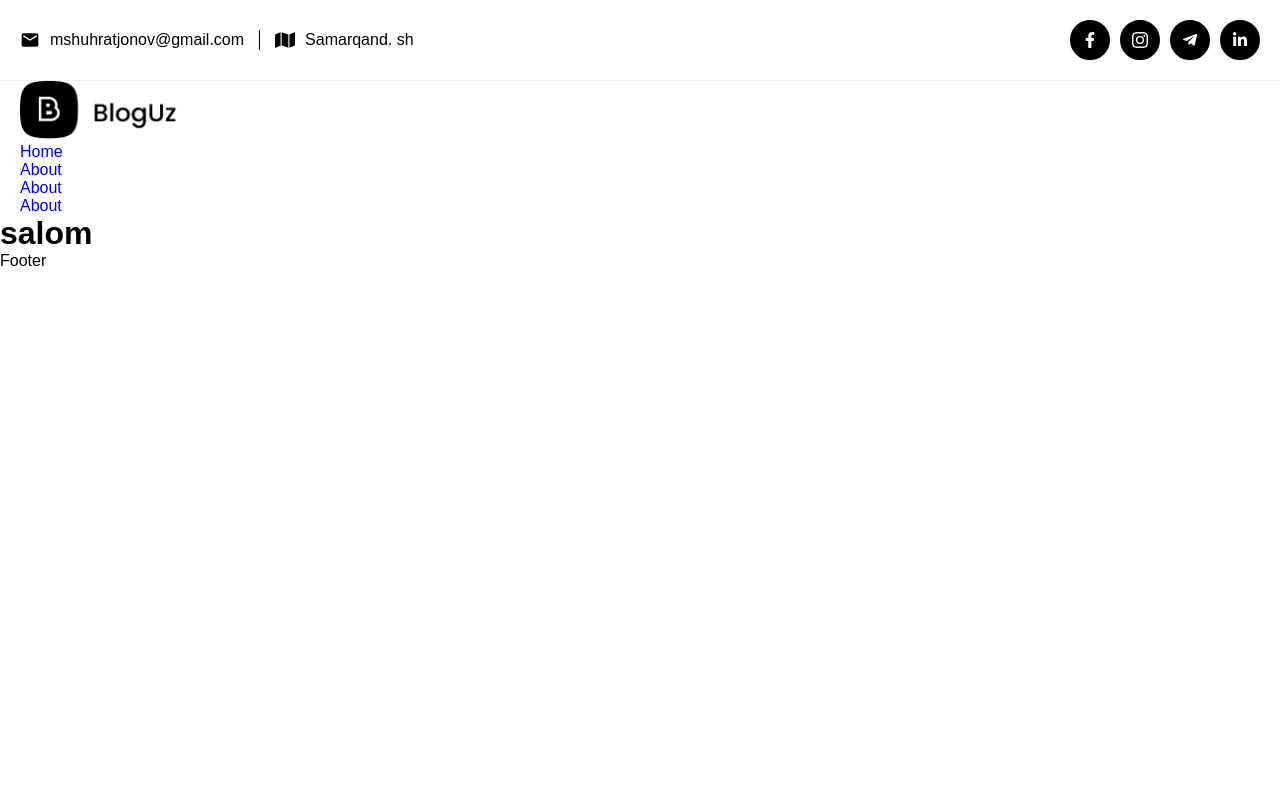
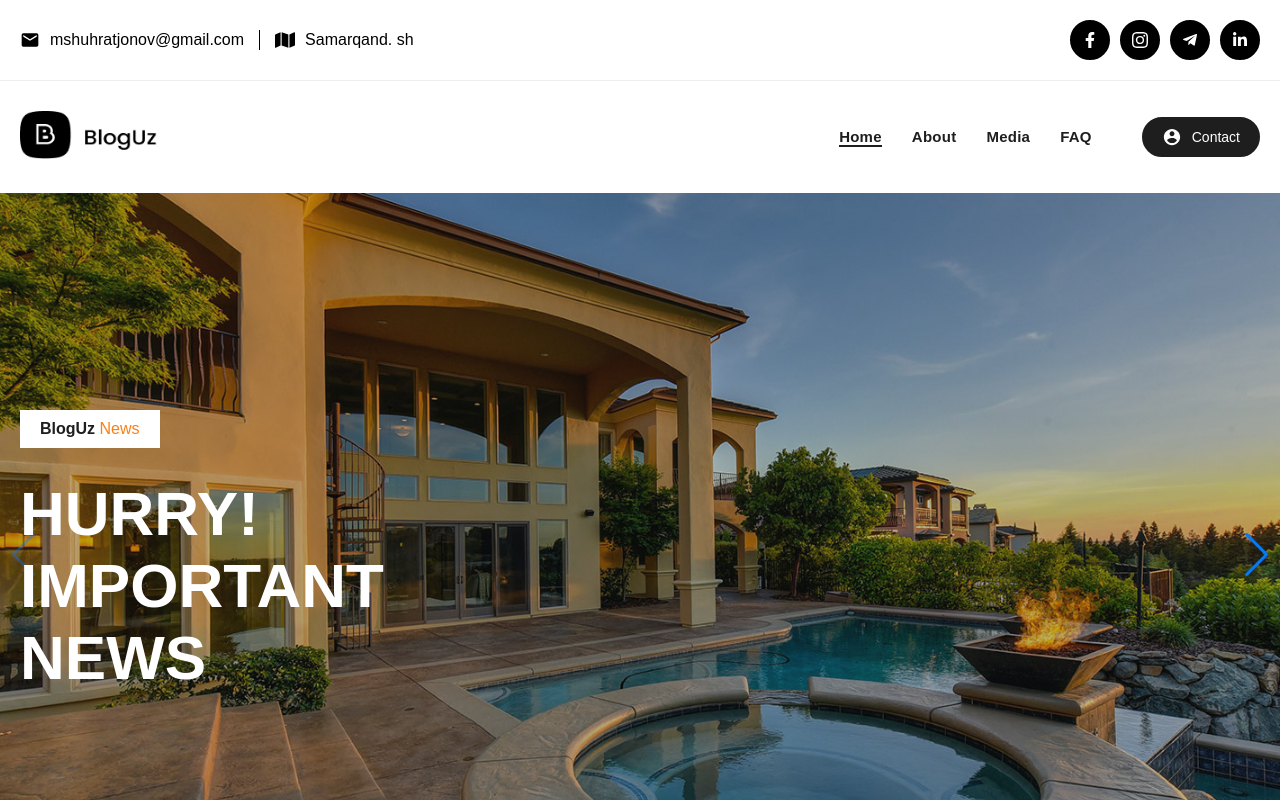
Before and after one commit to muhammadali0666/bloguz-sample, a React (Vite) app: page / in a window 1280 px wide. Shown: the top 800 px of the page. Built offline with nearby package versions, Linux system fonts and the light colour scheme; the HTML template or start-up script is replaced by a standard one.

Commit message:
added header and hero

```diff
--- a/package.json
+++ b/package.json
@@ -10,10 +10,14 @@
     "preview": "vite preview"
   },
   "dependencies": {
+    "@emotion/react": "^11.11.3",
+    "@emotion/styled": "^11.11.0",
+    "@mui/material": "^5.15.6",
     "react": "^18.2.0",
     "react-dom": "^18.2.0",
     "react-icons": "^5.0.1",
-    "react-router-dom": "^6.21.3"
+    "react-router-dom": "^6.21.3",
+    "swiper": "^11.0.5"
   },
   "devDependencies": {
     "@types/react": "^18.2.43",
--- a/src/components/footer/footer.css
+++ b/src/components/footer/footer.css
@@ -0,0 +1,15 @@
+.footer {
+  margin-top: 150px;
+  background-color: #1e1e1e;
+}
+.footer-inner {
+  padding: 50px 0;
+}
+
+.footer-text {
+  text-align: center;
+    line-height: 100px;
+    color: #fff;
+    font-size: 16px;
+    font-weight: 400;
+}
--- a/src/components/footer/index.jsx
+++ b/src/components/footer/index.jsx
@@ -2,6 +2,12 @@ import "./footer.css"
 
 export const Footer = () => {
   return (
-    <div>Footer</div>
+    <footer className="footer">
+      <div className="container">
+        <div className="footer-inner">
+        <p className="footer-text">Copyright © {new Date().getFullYear()} BlogUz Co., Ltd. All rights reserved.</p>
+        </div>
+      </div>
+    </footer>
   )
 }
--- a/src/components/header/header.css
+++ b/src/components/header/header.css
@@ -0,0 +1,67 @@
+.header {
+  position: sticky;
+  left: 0;
+  top: 0;
+  width: 100%;
+  z-index: 2;
+  background-color: #fff;
+}
+.header-inner {
+  display: flex;
+  align-items: center;
+  justify-content: space-between;
+  padding: 30px 0;
+}
+.header-box {
+  display: flex;
+  align-items: center;
+}
+.header-list {
+  display: flex;
+  align-items: center;
+}
+.header-item {
+  margin-left: 30px;
+}
+.header-item:nth-child(1) {
+  margin-left: 0px;
+}
+.header-item-link {
+  font-weight: 600;
+  font-size: 15px;
+  line-height: 40px;
+  text-transform: capitalize;
+  color: #1e1e1e;
+  -webkit-transition: all 0.4s ease 0s;
+  -moz-transition: all 0.4s ease 0s;
+  -o-transition: all 0.4s ease 0s;
+  transition: all 0.4s ease 0s;
+  border: transparent;
+  letter-spacing: 0.25px;
+}
+.header-item-link:hover {
+  color: #b8b5b5;
+}
+.header-item-link.active {
+  font-weight: 700;
+  border-bottom: #1e1e1e 2px solid;
+}
+.header-btn {
+  background-color: #1e1e1e;
+  color: #fff;
+  font-size: 14px;
+  font-weight: 400;
+  text-transform: none;
+  border-radius: 20px;
+  padding-left: 0px;
+  border: none;
+  padding: 8px 18px;
+  display: flex;
+  align-items: center;
+  margin-left: 50px;
+  border: 2px solid #1e1e1e;
+}
+.header-btn:hover {
+  background-color: #ffffff;
+  color: #1e1e1e;
+}
--- a/src/components/header/index.jsx
+++ b/src/components/header/index.jsx
@@ -1,36 +1,52 @@
-import "./header.css"
-import Logo from "../../assets/img/logo.png"
-import { NavLink } from "react-router-dom"
+import "./header.css";
+import Logo from "../../assets/img/logo.png";
+import { NavLink } from "react-router-dom";
+import { IoMdContact } from "react-icons/io";
 
 export const Header = () => {
   return (
     <header className="header">
       <div className="container">
         <div className="header-inner">
-          <NavLink to={'/'} className="header-logo-link">
-            <img src={Logo} alt="logo" className="header-logo" width={158} height={58}/>
+          <NavLink to={"/"} className="header-logo-link">
+            <img
+              src={Logo}
+              alt="logo"
+              className="header-logo"
+              width={138}
+              height={48}
+            />
           </NavLink>
 
           <div className="header-box">
             <nav className="header-nav">
               <ul className="header-list">
                 <li className="header-item">
-                  <NavLink to='/home' className="header-item-link">Home</NavLink>
+                  <NavLink to="/" className="header-item-link">
+                    Home
+                  </NavLink>
                 </li>
                 <li className="header-item">
-                  <NavLink to='/about' className="header-item-link">About</NavLink>
+                  <NavLink to="/about" className="header-item-link">
+                    About
+                  </NavLink>
                 </li>
                 <li className="header-item">
-                  <NavLink to='/about' className="header-item-link">About</NavLink>
+                  <NavLink to="/media" className="header-item-link">
+                    Media
+                  </NavLink>
                 </li>
                 <li className="header-item">
-                  <NavLink to='/about' className="header-item-link">About</NavLink>
+                  <NavLink to="/faq" className="header-item-link">
+                    FAQ
+                  </NavLink>
                 </li>
               </ul>
             </nav>
+            <button className="header-btn"><IoMdContact style={{fontSize: "20px", marginRight: "10px"}}/> Contact</button>
           </div>
         </div>
       </div>
     </header>
-  )
-}
+  );
+};
--- /dev/null
+++ b/src/components/hero/hero.css
@@ -0,0 +1,43 @@
+.hero {
+  position: relative;
+}
+.slide {
+  width: 100vw;
+  position: relative;
+}
+.hero-box {
+  position: absolute;
+  top: 30%;
+  z-index: 1;
+}
+.swiper-img {
+  object-fit: cover;
+  width: 100%;
+  height: 90vh;
+}
+.hero-btn {
+  background-color: #fff;
+  color: #1e1e1e;
+  font-size: 16px;
+  font-weight: 500;
+  text-transform: capitalize;
+  padding: 10px 20px;
+  display: inline-block;
+  margin-bottom: 30px;
+  font-weight: 600;
+}
+.hero-btn span {
+  color: #fd7e14;
+  font-size: 16px;
+  font-weight: 500;
+  text-transform: capitalize;
+}
+.hero-title {
+  font-size: 62px;
+    font-weight: 700;
+    text-transform: uppercase;
+    color: #fff;
+    line-height: 72px;
+    width: 50%;
+    margin-bottom: 0px;
+}
--- /dev/null
+++ b/src/components/hero/hero.jsx
@@ -0,0 +1,45 @@
+import "./hero.css";
+import { Swiper, SwiperSlide } from "swiper/react";
+import { Navigation, Pagination, Scrollbar, A11y, Autoplay } from 'swiper/modules';
+import Bg from "../../assets/img/banner-01.jpg";
+import "swiper/css";
+import "swiper/css/navigation";
+import "swiper/css/pagination";
+import "swiper/css/scrollbar";
+
+export const Hero = () => {
+  return (
+    <section className="hero">
+        <div className="hero-inner">
+          <Swiper
+            modules={[Navigation, Pagination, Scrollbar, A11y, Autoplay]}
+            spaceBetween={50}
+            navigation
+            Autoplay
+            pagination={{ clickable: true }}
+            scrollbar={{ draggable: true }}
+            onSwiper={(swiper) => console.log(swiper)}
+            onSlideChange={() => console.log("slide change")}
+          >
+            <SwiperSlide className="slide">
+              <img className="swiper-img" src={Bg} alt="" />
+            </SwiperSlide>
+            <SwiperSlide className="slide">
+              <img className="swiper-img" src={Bg} alt="" />
+            </SwiperSlide>
+            <SwiperSlide className="slide">
+              <img className="swiper-img" src={Bg} alt="" />
+            </SwiperSlide>
+          </Swiper>
+          <div className="container">
+            <div className="hero-box">
+              <button className="hero-btn">
+                BlogUz <span>news</span>
+              </button>
+              <h2 className="hero-title">Hurry!<br/>Important news</h2>
+            </div>
+          </div>
+        </div>
+    </section>
+  );
+};
--- a/src/pages/home/index.jsx
+++ b/src/pages/home/index.jsx
@@ -1,11 +1,10 @@
+import { Hero } from "../../components/hero/hero"
 import { Layouts } from "../../components/layouts"
 
 export const Home = () => {
   return (
     <Layouts>
-      <h1>
-        salom
-      </h1>
+      <Hero/>
     </Layouts>
   )
 }
```
Also changed, not shown: src/assets/img/banner-01.jpg (added), 1 other file (tests, documents, lock files or other folders).
